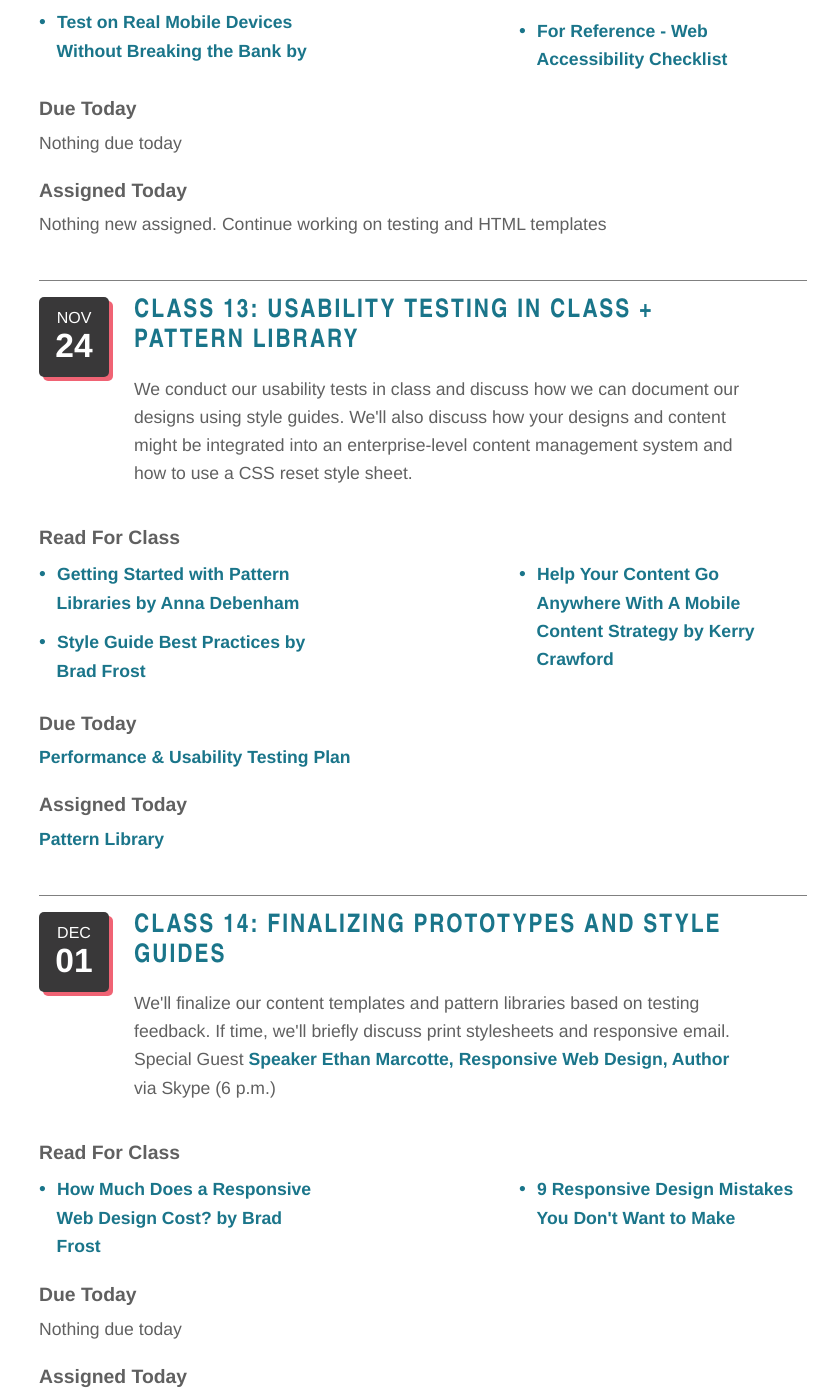
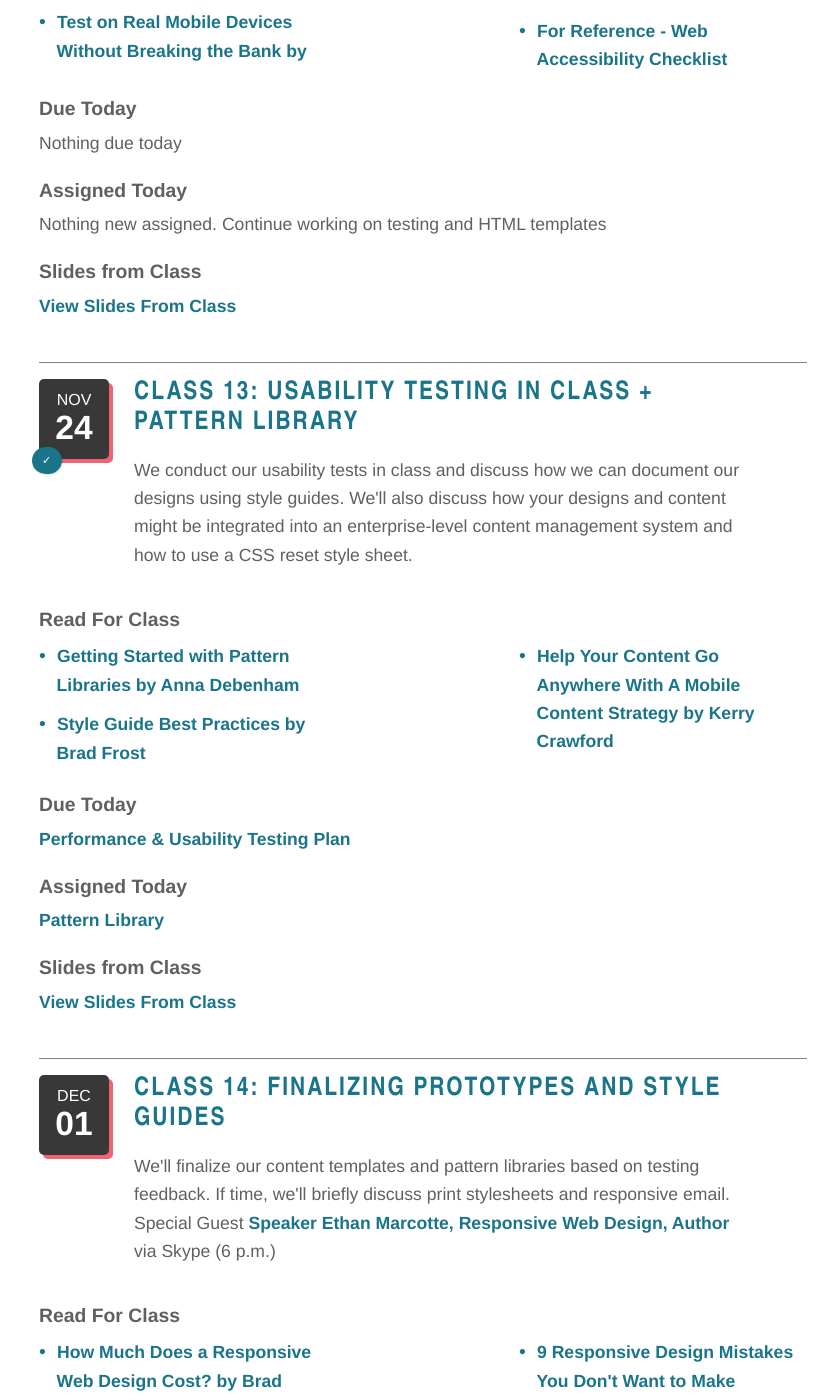
Before and after one commit to KentStateWeb/rwd, a Jekyll site: the page built from class/schedule/index.html, in a window 1280 px wide and 1400 px high, scrolled down 8576 px. Shown: the whole window, without its empty margins (217-1041 px from the left). Built offline with Jekyll 4.4.1, drawn with Linux system fonts in a browser that asks for light colours.

Commit message:
Modified class 13 slides, added slides to website

```diff
--- a/_classes/12.md
+++ b/_classes/12.md
@@ -7,6 +7,7 @@ reading: <ul><li><a href="http://design.canonical.com/2013/08/usability-testing-
 due: "Nothing due today"
 part: "4"
 layout: wide
+slides: "/class/slides/12/12-Slides-RWD.pdf"
 status: blog-post-date--past
 ---
 
--- a/_classes/13.md
+++ b/_classes/13.md
@@ -7,6 +7,8 @@
 due: <a href="../assignments/testing">Performance & Usability Testing Plan</a>
 part: "4"
 layout: wide
+slides: "/class/slides/13/13-Slides-RWD.pdf"
+status: blog-post-date--past
 ---
 
 ## Outline
```
Also changed, not shown: 3 other files.
